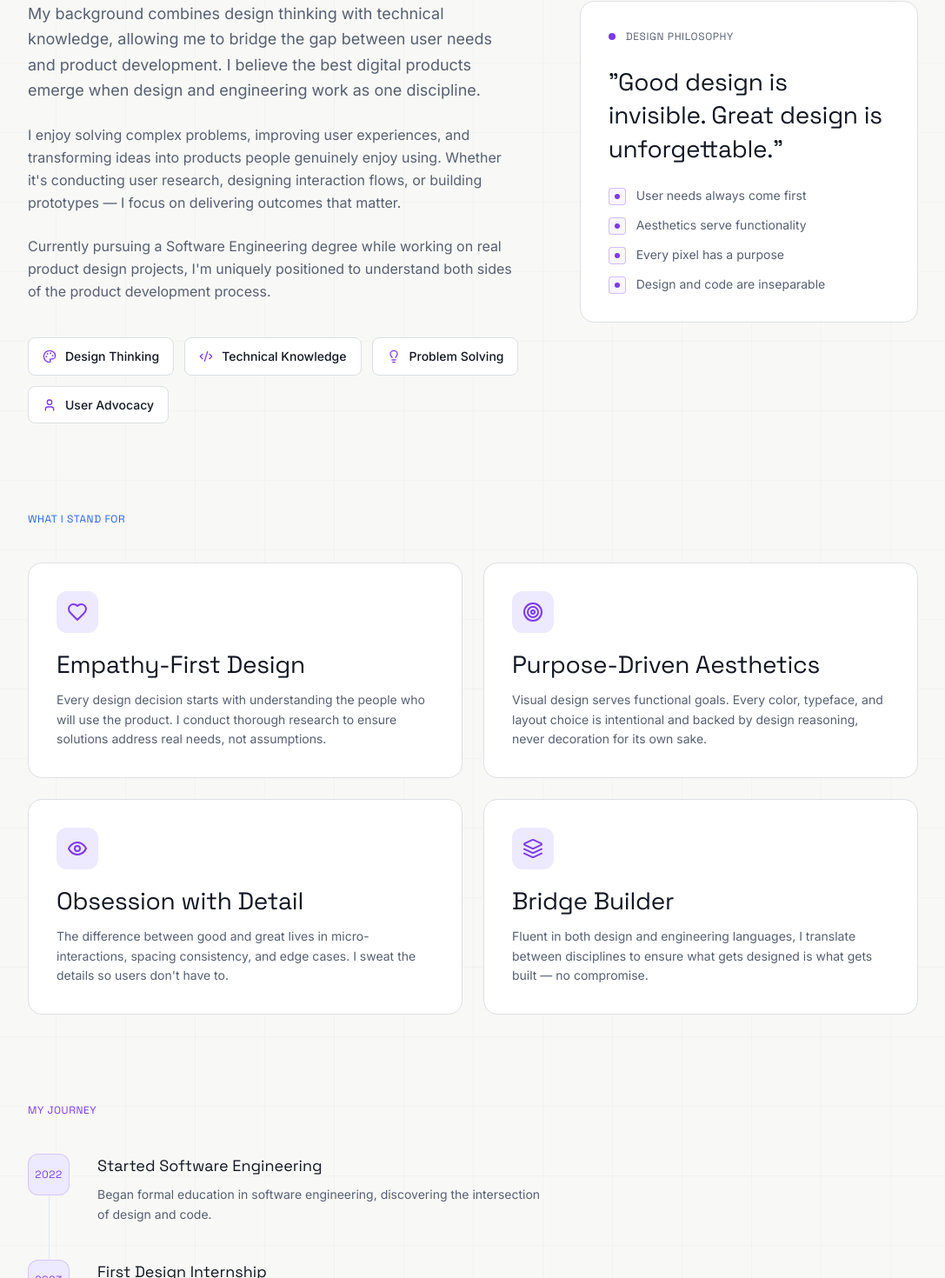
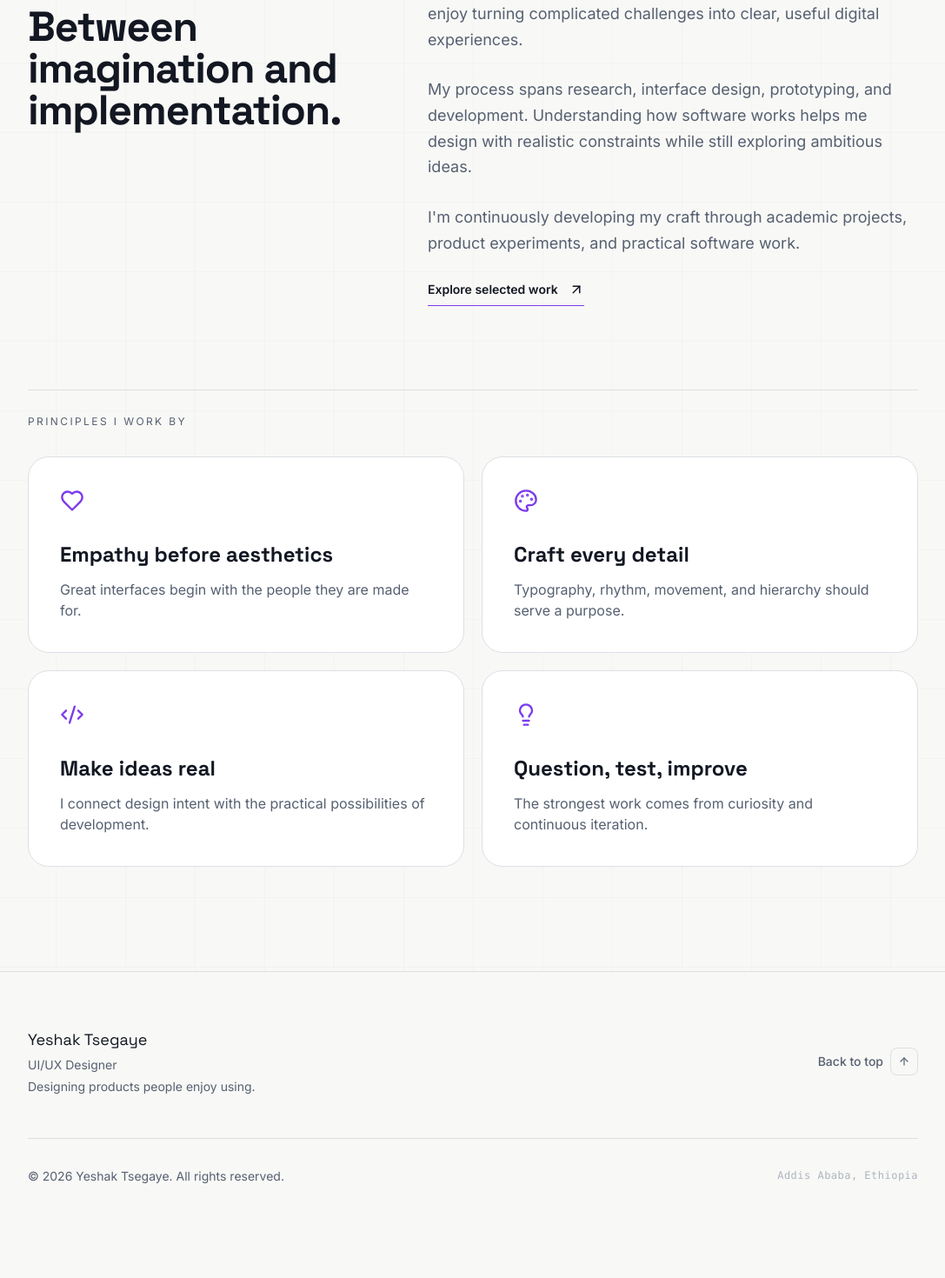
Before and after one commit to Isaac-56/yeshak_portfolio, a React (Vite) app: page /about in a window 1280 px wide. Shown: the part 648-2118 px from the top of the page at 87% size, without its empty margins (96-1183 px from the left). After the commit the page ends 2076 px from the top, so only its background shows below. Built offline with nearby package versions, Linux system fonts and the light colour scheme.

Commit message:
Redesign AboutPage.tsx with consistent premium visual language

```diff
--- a/src/pages/AboutPage.tsx
+++ b/src/pages/AboutPage.tsx
@@ -1,151 +1,26 @@
+import { ArrowUpRight, Palette, Code2, Heart, Lightbulb } from 'lucide-react';
+import { Link } from 'react-router-dom';
 import PageLayout from '../components/PageLayout';
 import { useReveal } from '../hooks/useReveal';
-import { User, Palette, Code2, Lightbulb, Heart, Target, Eye, Layers } from 'lucide-react';
-
-const highlights = [
-  { icon: Palette, label: 'Design Thinking' },
-  { icon: Code2, label: 'Technical Knowledge' },
-  { icon: Lightbulb, label: 'Problem Solving' },
-  { icon: User, label: 'User Advocacy' },
+const principles=[
+ {icon:Heart,title:'Empathy before aesthetics',text:'Great interfaces begin with the people they are made for.'},
+ {icon:Palette,title:'Craft every detail',text:'Typography, rhythm, movement, and hierarchy should serve a purpose.'},
+ {icon:Code2,title:'Make ideas real',text:'I connect design intent with the practical possibilities of development.'},
+ {icon:Lightbulb,title:'Question, test, improve',text:'The strongest work comes from curiosity and continuous iteration.'}
 ];
-
-const values = [
-  {
-    icon: Heart,
-    title: 'Empathy-First Design',
-    description: 'Every design decision starts with understanding the people who will use the product. I conduct thorough research to ensure solutions address real needs, not assumptions.',
-  },
-  {
-    icon: Target,
-    title: 'Purpose-Driven Aesthetics',
-    description: 'Visual design serves functional goals. Every color, typeface, and layout choice is intentional and backed by design reasoning, never decoration for its own sake.',
-  },
-  {
-    icon: Eye,
-    title: 'Obsession with Detail',
-    description: 'The difference between good and great lives in micro-interactions, spacing consistency, and edge cases. I sweat the details so users don\'t have to.',
-  },
-  {
-    icon: Layers,
-    title: 'Bridge Builder',
-    description: 'Fluent in both design and engineering languages, I translate between disciplines to ensure what gets designed is what gets built — no compromise.',
-  },
-];
-
-const timeline = [
-  { year: '2022', title: 'Started Software Engineering', description: 'Began formal education in software engineering, discovering the intersection of design and code.' },
-  { year: '2023', title: 'First Design Internship', description: 'Joined a design team, learning real-world UX processes, user research methods, and collaborative design workflows.' },
-  { year: '2024', title: 'Deepening Design Practice', description: 'Led UI/UX projects independently, developed design systems, and mentored junior designers.' },
-  { year: 'Now', title: 'Expanding Impact', description: 'Combining design expertise with full-stack development skills to build end-to-end product experiences.' },
-];
-
-export default function AboutPage() {
-  const ref = useReveal();
-
-  return (
-    <PageLayout
-      label="About Me"
-      title="Designer who codes. Engineer who designs."
-      subtitle="I'm a UI/UX Designer and Software Engineering Student based in Addis Ababa, Ethiopia, passionate about creating meaningful digital experiences that bridge user needs and business goals."
-    >
-      {/* Story section */}
-      <div ref={ref} className="grid grid-cols-1 lg:grid-cols-12 gap-12 lg:gap-16 mb-24">
-        <div className="lg:col-span-7 space-y-6">
-          <p className="reveal text-body-lg text-secondary leading-relaxed">
-            My background combines design thinking with technical knowledge, allowing me to bridge the gap between user needs and product development. I believe the best digital products emerge when design and engineering work as one discipline.
-          </p>
-          <p className="reveal reveal-delay-1 text-body-md text-secondary leading-relaxed">
-            I enjoy solving complex problems, improving user experiences, and transforming ideas into products people genuinely enjoy using. Whether it's conducting user research, designing interaction flows, or building prototypes — I focus on delivering outcomes that matter.
-          </p>
-          <p className="reveal reveal-delay-2 text-body-md text-secondary leading-relaxed">
-            Currently pursuing a Software Engineering degree while working on real product design projects, I'm uniquely positioned to understand both sides of the product development process.
-          </p>
-
-          <div className="reveal reveal-delay-3 flex flex-wrap gap-3 pt-4">
-            {highlights.map(({ icon: Icon, label }) => (
-              <div
-                key={label}
-                className="inline-flex items-center gap-2.5 px-4 py-2.5 bg-white border border-border rounded-lg"
-              >
-                <Icon size={16} className="text-accent" />
-                <span className="text-body-sm font-medium text-primary">{label}</span>
-              </div>
-            ))}
-          </div>
-        </div>
-
-        <div className="lg:col-span-5">
-          <div className="reveal bg-white border border-border rounded-2xl p-8 space-y-6 sticky top-28">
-            <div className="flex items-center gap-3">
-              <div className="w-2 h-2 rounded-full bg-accent" />
-              <span className="text-label font-display font-600 text-secondary uppercase tracking-wider">
-                Design Philosophy
-              </span>
-            </div>
-            <blockquote className="font-display font-600 text-display-sm text-primary leading-snug">
-              "Good design is invisible. Great design is unforgettable."
-            </blockquote>
-            <div className="space-y-3">
-              {['User needs always come first', 'Aesthetics serve functionality', 'Every pixel has a purpose', 'Design and code are inseparable'].map((item) => (
-                <div key={item} className="flex items-start gap-3">
-                  <div className="w-5 h-5 mt-0.5 rounded border border-accent/30 bg-accent/5 flex items-center justify-center flex-shrink-0">
-                    <div className="w-1.5 h-1.5 rounded-full bg-accent" />
-                  </div>
-                  <span className="text-body-sm text-secondary">{item}</span>
-                </div>
-              ))}
-            </div>
-          </div>
-        </div>
-      </div>
-
-      {/* Values section */}
-      <div className="mb-24">
-        <div className="reveal mb-10">
-          <span className="text-label font-display font-600 text-accent-blue uppercase tracking-wider">
-            What I Stand For
-          </span>
-        </div>
-        <div className="grid grid-cols-1 md:grid-cols-2 gap-6">
-          {values.map(({ icon: Icon, title, description }, i) => (
-            <div
-              key={title}
-              className={`reveal reveal-delay-${i + 1} bg-white border border-border rounded-2xl p-8 card-hover`}
-            >
-              <div className="w-12 h-12 rounded-xl bg-accent-light flex items-center justify-center mb-5">
-                <Icon size={24} className="text-accent" />
-              </div>
-              <h3 className="font-display font-600 text-display-sm text-primary mb-3">{title}</h3>
-              <p className="text-body-sm text-secondary leading-relaxed">{description}</p>
-            </div>
-          ))}
-        </div>
-      </div>
-
-      {/* Journey timeline */}
-      <div>
-        <div className="reveal mb-10">
-          <span className="text-label font-display font-600 text-accent uppercase tracking-wider">
-            My Journey
-          </span>
-        </div>
-        <div className="space-y-0">
-          {timeline.map(({ year, title, description }, i) => (
-            <div key={year} className={`reveal reveal-delay-${i + 1} flex gap-8`}>
-              <div className="flex flex-col items-center">
-                <div className="w-12 h-12 rounded-xl bg-accent-light border border-accent/20 flex items-center justify-center flex-shrink-0">
-                  <span className="text-label font-display font-600 text-accent">{year}</span>
-                </div>
-                {i < timeline.length - 1 && <div className="w-px flex-1 bg-border" />}
-              </div>
-              <div className="pb-10">
-                <h3 className="font-display font-600 text-lg text-primary mb-2">{title}</h3>
-                <p className="text-body-sm text-secondary leading-relaxed max-w-lg">{description}</p>
-              </div>
-            </div>
-          ))}
-        </div>
-      </div>
-    </PageLayout>
-  );
-}
+export default function AboutPage(){const ref=useReveal();return <PageLayout label="About me" title="Design mind. Builder's hands." subtitle="I'm Yeshak Tsegaye, a UI/UX designer and software engineering student based in Addis Ababa, Ethiopia.">
+ <div ref={ref} className="space-y-24">
+  <div className="grid lg:grid-cols-12 gap-10 lg:gap-20">
+   <div className="reveal lg:col-span-5"><p className="text-accent uppercase tracking-[.2em] text-xs mb-5">A little about me</p><h2 className="font-display font-bold text-primary text-4xl md:text-5xl tracking-tight">Between imagination and implementation.</h2></div>
+   <div className="reveal reveal-delay-1 lg:col-span-7 space-y-7 text-body-lg text-secondary">
+    <p>I work at the intersection of creative thinking and technology. I enjoy turning complicated challenges into clear, useful digital experiences.</p>
+    <p>My process spans research, interface design, prototyping, and development. Understanding how software works helps me design with realistic constraints while still exploring ambitious ideas.</p>
+    <p>I'm continuously developing my craft through academic projects, product experiments, and practical software work.</p>
+    <Link to="/projects" className="inline-flex items-center gap-3 text-primary font-semibold text-sm border-b border-accent pb-2">Explore selected work <ArrowUpRight size={18}/></Link>
+   </div>
+  </div>
+  <div><div className="reveal border-t border-border pt-7 mb-8 text-xs tracking-[.2em] uppercase text-secondary">Principles I work by</div>
+   <div className="grid grid-cols-1 md:grid-cols-2 gap-5">{principles.map(({icon:Icon,title,text},i)=><article key={title} className={`reveal reveal-delay-${i+1} premium-project rounded-3xl p-9`}><Icon className="text-accent mb-8" size={28}/><h3 className="font-display font-bold text-primary text-2xl mb-3">{title}</h3><p className="text-secondary">{text}</p></article>)}</div>
+  </div>
+ </div>
+ </PageLayout>}
```
